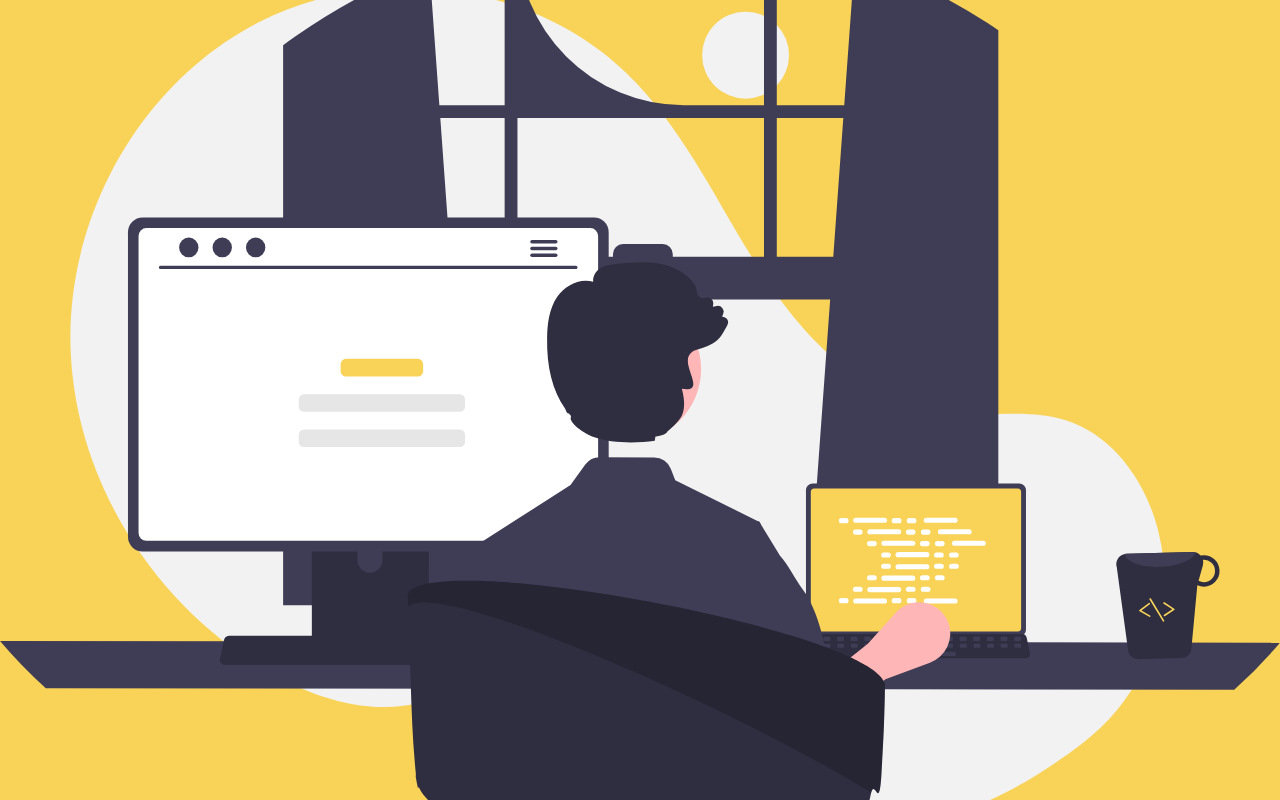
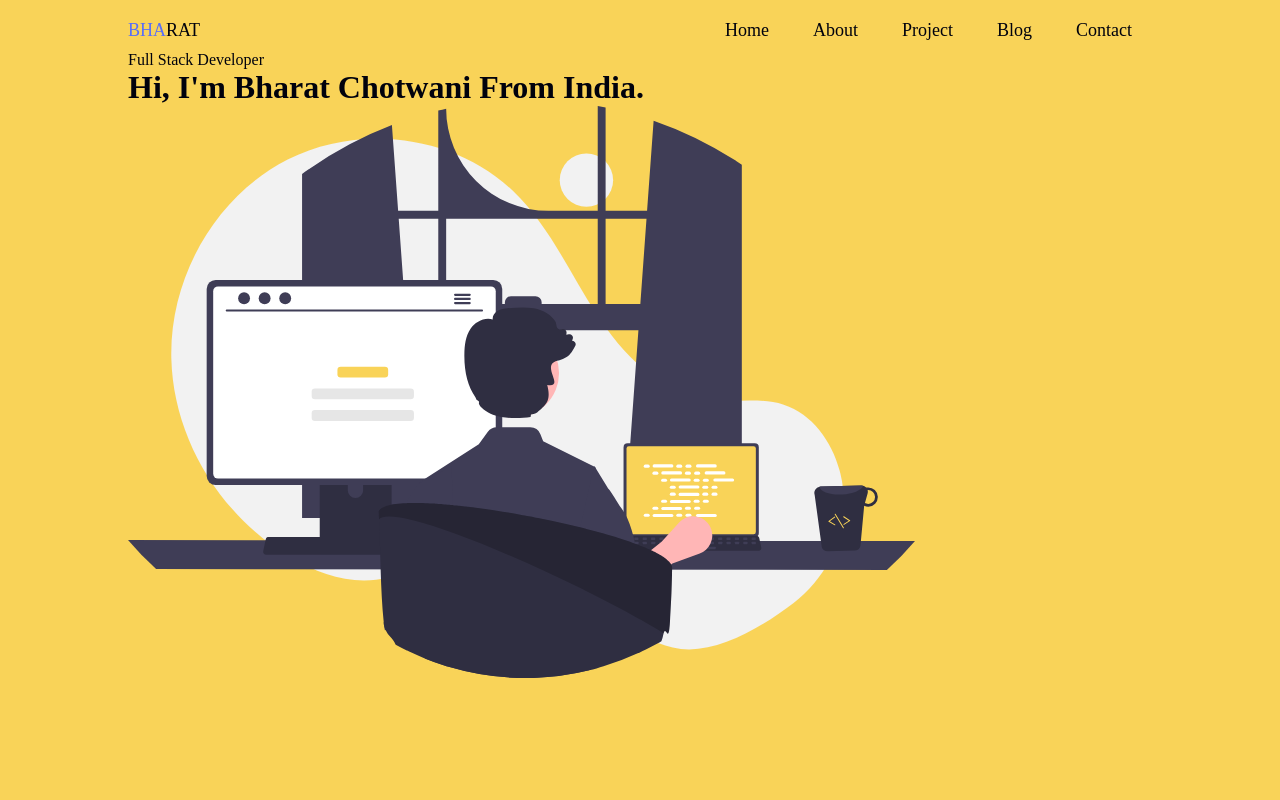
Before and after one commit to bharat-chotwani/portfolio2.1, a plain HTML site: page Index.html in a window 1280 px wide. Drawn offline with Linux system fonts and the light colour scheme.

Commit message:
navbar
I added Nav-bar and my header content.

```diff
--- a/Index.html
+++ b/Index.html
@@ -11,6 +11,25 @@
     <title>Bharat Chotwani | Portfolio</title>
 </head>
 <body>
-    <div id="header"></div>
+    <div id="header">
+        <div class="container">
+            <nav>
+                <!-- <img class="logo" src="images/bharat-logo.png" alt="portfolio-logo" /> -->
+                <div class="logo"><div class="logo-color">BHA</div>RAT</div>
+                <ul>
+                    <li><a href="#">Home</a></li>
+                    <li><a href="#">About</a></li>
+                    <li><a href="#">Project</a></li>
+                    <li><a href="#">Blog</a></li>
+                    <li><a href="#">Contact</a></li>
+                </ul>
+            </nav>
+            <div class="header-text">
+                <p>Full Stack Developer</p>
+                <h1>Hi, I'm Bharat Chotwani From India.</h1>
+                <img src="/images/picture.svg" alt="portfolio-picture" />
+            </div>
+        </div>
+    </div>
 </body>
 </html>
--- a/style.css
+++ b/style.css
@@ -20,7 +20,57 @@ body{
 #header{
     width: 100%;
     height: 100vh;
-    background-image: url(images/picture.svg);
+    /* background-image: url(images/picture.svg); */
     background-size: cover;
     background-position: center;
 }
+
+.container{
+    padding: 10px 10%;
+}
+
+nav{
+    display: flex;
+    align-items: center;
+    justify-content: space-between;
+    flex-wrap: wrap;
+}
+
+.logo{
+    width: 140px;
+    font-size: 18px;
+    display: inline;
+}
+
+.logo .logo-color{
+    color: var(--secondry-color);
+    display: inline;
+}
+
+nav ul li{
+    display: inline-block;
+    list-style: none;
+    margin: 10px 20px;
+}
+
+nav ul li a{
+    color: var(--natural-color-two);
+    text-decoration: none;
+    font-size: 18px;
+    position: relative;
+}
+
+nav ul li a::after{
+    content: '';
+    width: 0;
+    height: 3px;
+    background: var(--secondry-color);
+    position: absolute;
+    left: 0;
+    bottom: -6px;
+    transition: 0.5s;
+}
+
+nav ul li a:hover::after{
+    width: 100%;
+}
```
